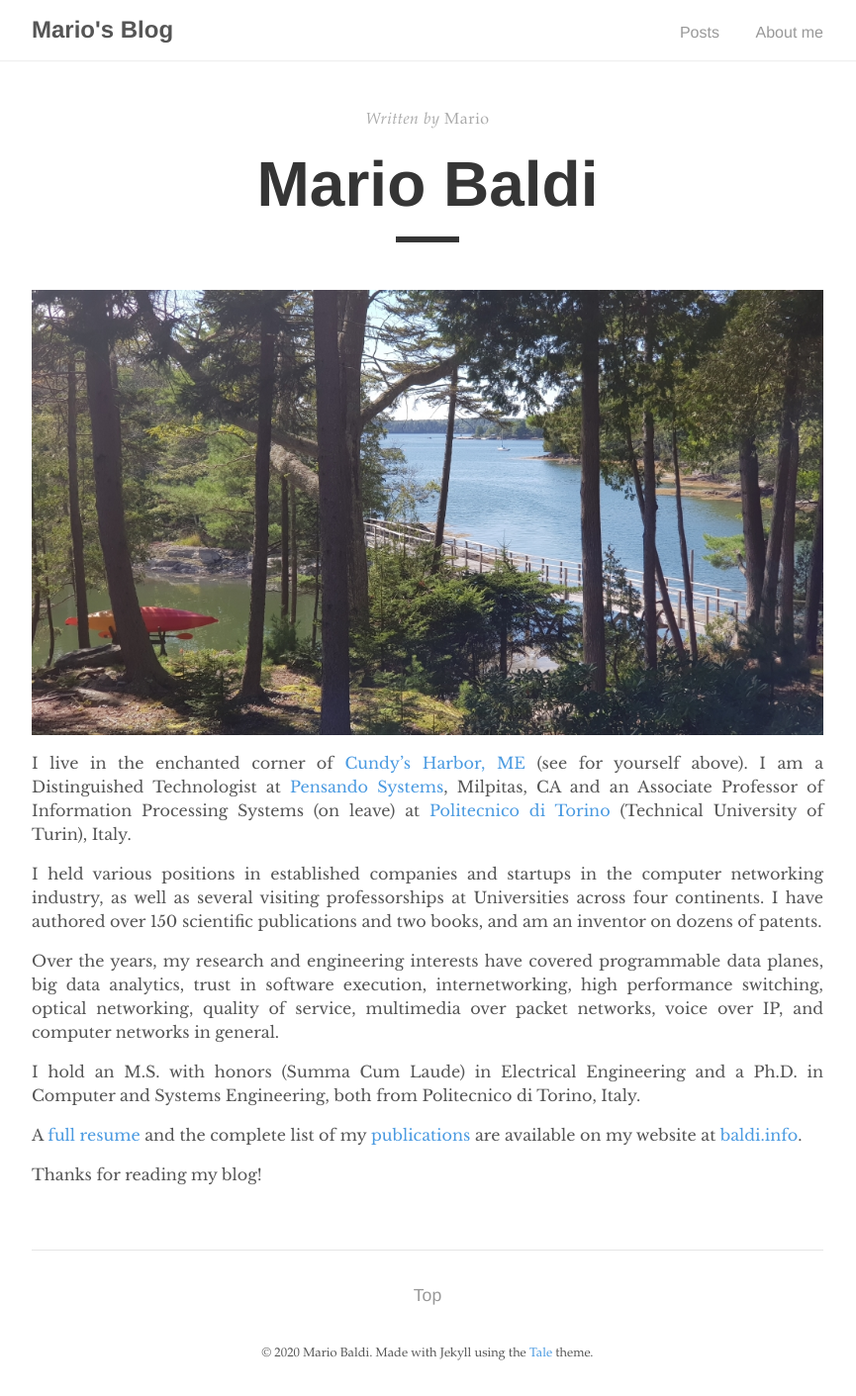
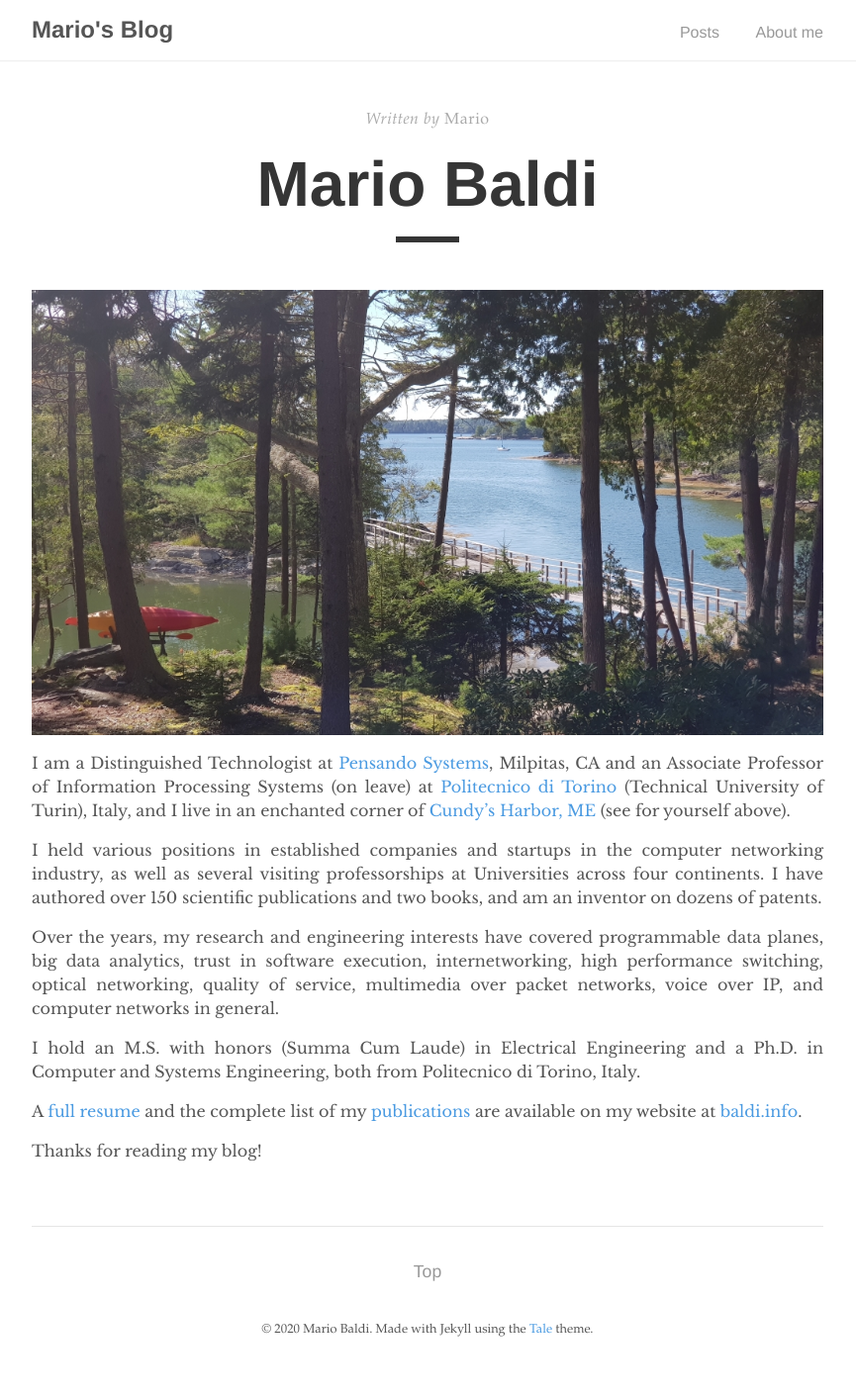
Before and after one commit to mariobaldi/mariobaldi.github.io, a Jekyll site: the page built from _pages/about.md, in a window 1280 px wide. Shown: the whole page at 99% size, without its empty margins (208-1073 px from the left). Built offline with Jekyll 4.4.1, drawn with Linux system fonts in a browser that asks for light colours; after the commit the page ends 1387 px from its top, so only the background shows below that.

Commit message:
Chane to bio

```diff
--- a/_pages/about.md
+++ b/_pages/about.md
@@ -7,8 +7,8 @@ permalink: /about/
 
 [![View from the window of my home](/assets/images/ViewFromHome_small.jpg)](/assets/images/20190905_141336.jpg)
 
-I live in the enchanted corner of [Cundy's Harbor, ME](https://www.google.com/maps/place/Cundys+Harbor,+Harpswell,+ME+04079/@43.7970254,-69.9106121,14z/data=!3m1!4b1!4m5!3m4!1s0x4cad80cec004b13f:0xdb688250785b0874!8m2!3d43.7970272!4d-69.8931025)
-(see for yourself above). I am a Distinguished Technologist at [Pensando Systems](http:/pensando.io), Milpitas, CA and an Associate Professor of Information Processing Systems (on leave) at [Politecnico di Torino](http://polito.it) (Technical University of Turin), Italy.
+I am a Distinguished Technologist at [Pensando Systems](http:/pensando.io), Milpitas, CA and an Associate Professor of Information Processing Systems (on leave) at [Politecnico di Torino](http://polito.it) (Technical University of Turin), Italy, and I live in an enchanted corner of [Cundy's Harbor, ME](https://www.google.com/maps/place/Cundys+Harbor,+Harpswell,+ME+04079/@43.7970254,-69.9106121,14z/data=!3m1!4b1!4m5!3m4!1s0x4cad80cec004b13f:0xdb688250785b0874!8m2!3d43.7970272!4d-69.8931025)
+(see for yourself above).
 
 I held various positions in established companies and startups in the computer networking industry, as well as several visiting professorships at Universities across four continents. I have authored over 150 scientific publications and two books, and am an inventor on dozens of patents.
 
```
Also changed, not shown: 404.md (added, +7 -0 lines).
